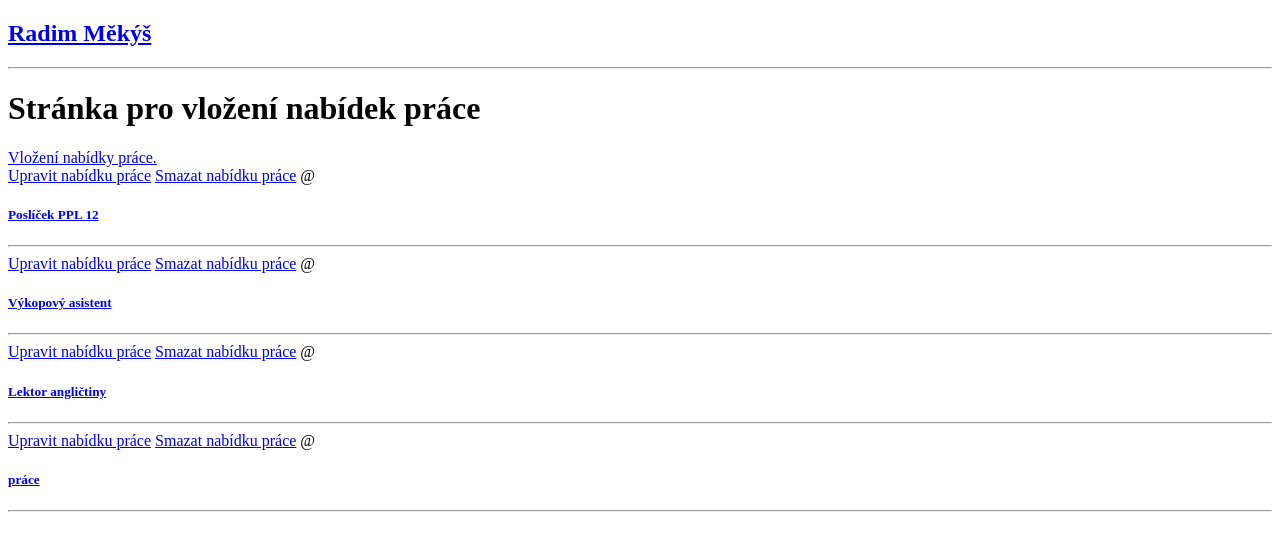
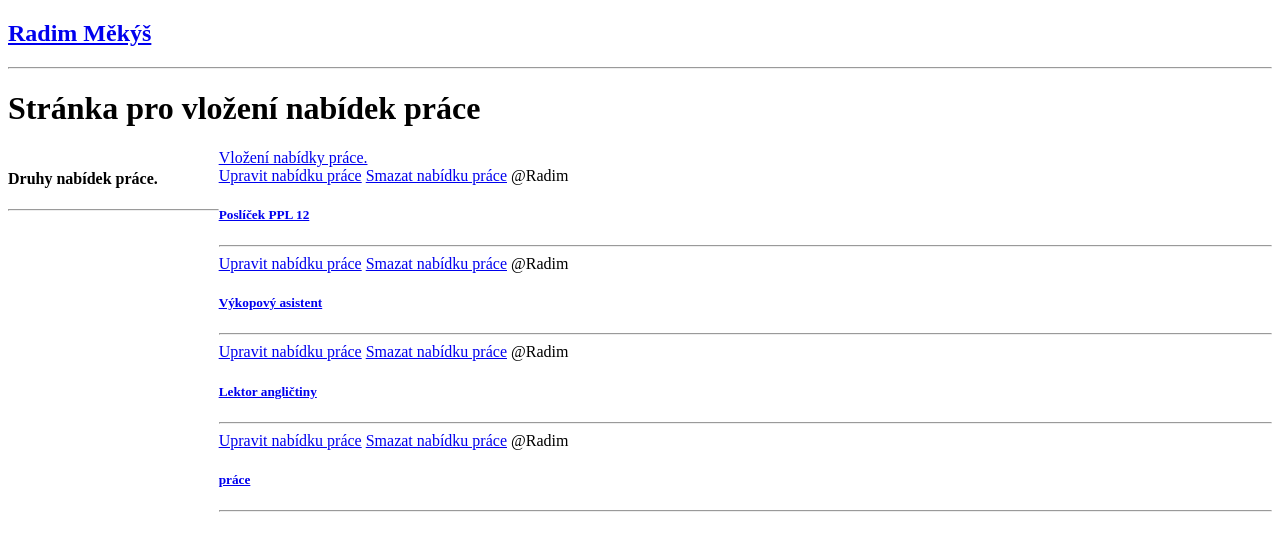
Before and after one commit to Petleft/Zivotopis, a Django app: page /Nabidky/8/ in a window 1280 px wide. Shown: the top 551 px of the page. Run offline with Django 4.2, Linux system fonts and the light colour scheme; data comes from the database, SQL or seed files in the repository; both versions use the stored data as it was after the commit.

Commit message:
upravena stránka pro nabídky práce

```diff
--- a/base/views.py
+++ b/base/views.py
@@ -93,7 +93,6 @@ def Upraveninabidky(request, pk):
 def Smazaninabidky(request, pk):
     room = Room.objects.get(id=pk)
     if request.method == 'POST':
-        room = Room.objects.get(id=pk)
         room.delete()
         return redirect('/Nabidky/0')
     context = {'obj': room}
--- a/templates/Nabidky.html
+++ b/templates/Nabidky.html
@@ -2,8 +2,22 @@
 {% block content %}
 <h1> Stránka pro vložení nabídek práce</h1>
 
+<style>
+    .home-container{
+        display: grid;
+        grid-template-columns: 1fr 5fr;
+    }
+</style>
+
+
+<div class="home-container">
+
     <div>
+        <h4>Druhy nabídek práce.</h4>
+        <hr>
+    </div>
 
+    <div>
         <a href="{% url 'Vytvoreninabidky' %}">Vložení nabídky práce.</a>
 
         <div>
@@ -11,7 +25,7 @@
             <div>
                 <a href="{% url 'Upraveninabidky' room.id %}">Upravit nabídku práce</a>
                 <a href="{% url 'Smazaninabidky' room.id %}">Smazat nabídku práce</a>
-            <span>@{{room.host.username}}</span>
+                <span>@{{room.Zadávající.username}}</span>
                 <h5><a href="/Nabidky/room/{{room.id}}">{{room.Nazev_pozice}}</a></h5>
                 <small>{{room.typprace.name}}</small>
                 <hr>
@@ -22,4 +36,7 @@
         </div>
     </div>
 
+
+</div>
+
 {% endblock content %}
```
Also changed, not shown: db.sqlite3. Lines whose indentation alone changed are shown as unchanged.
